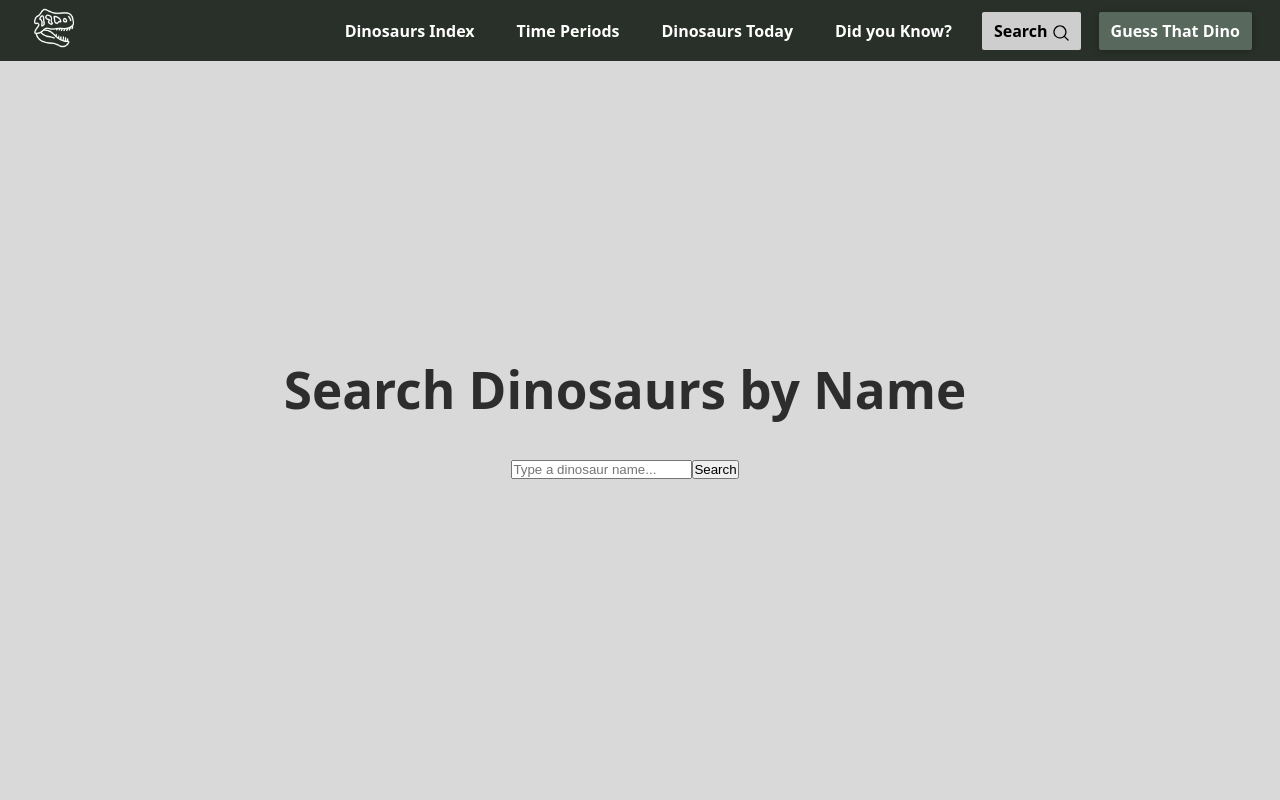
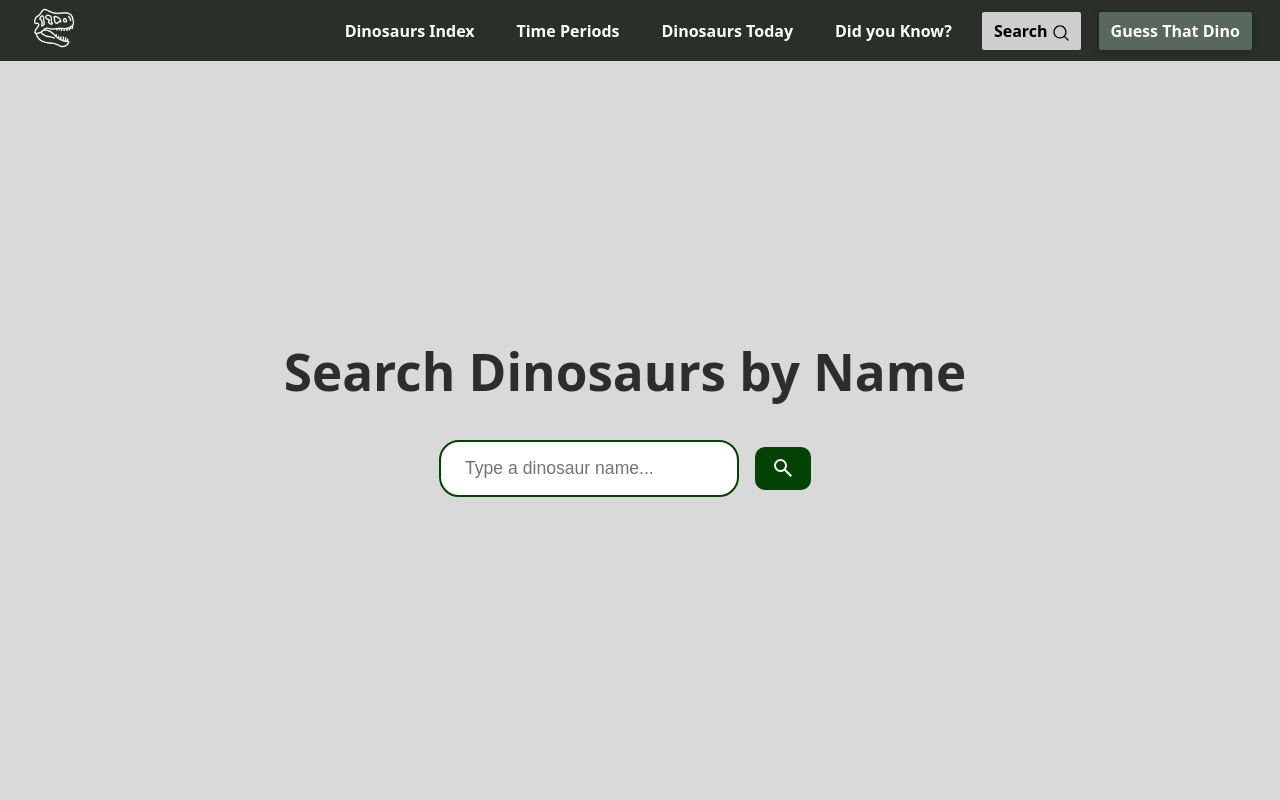
Before and after one commit to williamwestergard/Sanity-react-gruppuppgift, a React (Vite) app in the folder frontend/: page /search in a window 1280 px wide. Shown: the top 800 px of the page. Built offline with nearby package versions, Linux system fonts and the light colour scheme.

Commit message:
Searchbar CSS fixed

```diff
--- a/frontend/src/pages/search-page/Search.jsx
+++ b/frontend/src/pages/search-page/Search.jsx
@@ -9,12 +9,14 @@ import ScrollToTop from "../../components/scroll-to-top/ScrollToTop";
 export default function Search() {
   const [query, setQuery] = useState("");
   const [results, setResults] = useState([]);
+  const [hasSearched, setHasSearched] = useState(false); // To check if user has searched
 
   const handleSearch = () => {
     const filtered = dinoData.filter((dino) =>
       dino.name.toLowerCase().includes(query.toLowerCase())
     );
     setResults(filtered);
+    setHasSearched(true); // Set to true when user searches
   };
 
   return (
@@ -25,7 +27,7 @@ export default function Search() {
         <main id="main-content">
           <section className="search-page">
             <h1>Search Dinosaurs by Name</h1>
-            <div className="search-controls">
+            <section className="search-controls">
               <input
                 type="text"
                 placeholder="Type a dinosaur name..."
@@ -34,9 +36,9 @@ export default function Search() {
                 className="search-input"
               />
               <button onClick={handleSearch} className="search-button">
-                Search
+              <svg xmlns="http://www.w3.org/2000/svg" height="24px" viewBox="0 -960 960 960" width="24px" fill="#FFFFFF"><path d="M784-120 532-372q-30 24-69 38t-83 14q-109 0-184.5-75.5T120-580q0-109 75.5-184.5T380-840q109 0 184.5 75.5T640-580q0 44-14 83t-38 69l252 252-56 56ZM380-400q75 0 127.5-52.5T560-580q0-75-52.5-127.5T380-760q-75 0-127.5 52.5T200-580q0 75 52.5 127.5T380-400Z"/></svg>
               </button>
-            </div>
+            </section>
           </section>
 
           <section className="search-results">
@@ -51,8 +53,8 @@ export default function Search() {
                     </Link>
                   </section>
                 ))
-              : // If the user searched and nothing matched
-                query && <p>No dinosaurs found.</p>}
+              : hasSearched && <p>No dinosaurs found. </p> // If the user searched and nothing matched
+            }
           </section>
         </main>
       </section>
@@ -60,15 +62,3 @@ export default function Search() {
     </>
   );
 }
-
-// const Search = () => {
-//   return (
-//     <>
-//       <Navbar />
-//       <h1>Search</h1>
-//       <p>Search for your favorite dinosaur.</p>
-//     </>
-//   );
-// };
-
-// export default Search;
--- a/frontend/src/pages/search-page/search.css
+++ b/frontend/src/pages/search-page/search.css
@@ -8,9 +8,37 @@
 }
 
 .search-controls {
+  display: flex;
+  gap: 1rem;
+  align-items: center;
   position: relative;
   top: 5vh;
 }
+
+
+.search-input {
+  padding: 1rem 1.5rem; /* bigger size */
+  border: 2px solid #024204;
+  border-radius: 20px; /* rounded corners */
+  font-size: 1.1rem;
+  width: 300px; /* make it a bit wider */
+  transition: border-color 0.3s ease;
+}
+
+.search-button {
+    padding: 0.6rem 1rem;
+    border-radius: 10px;
+    cursor: pointer;
+    background-color: #024204;
+    border: none;
+    color: white;
+    font-size: 1.1rem;
+    transition: background-color 0.3s ease;
+    display: flex;
+    justify-content: center;
+    align-items: center;
+}
+
 
 .search-results {
   height: auto;
```
